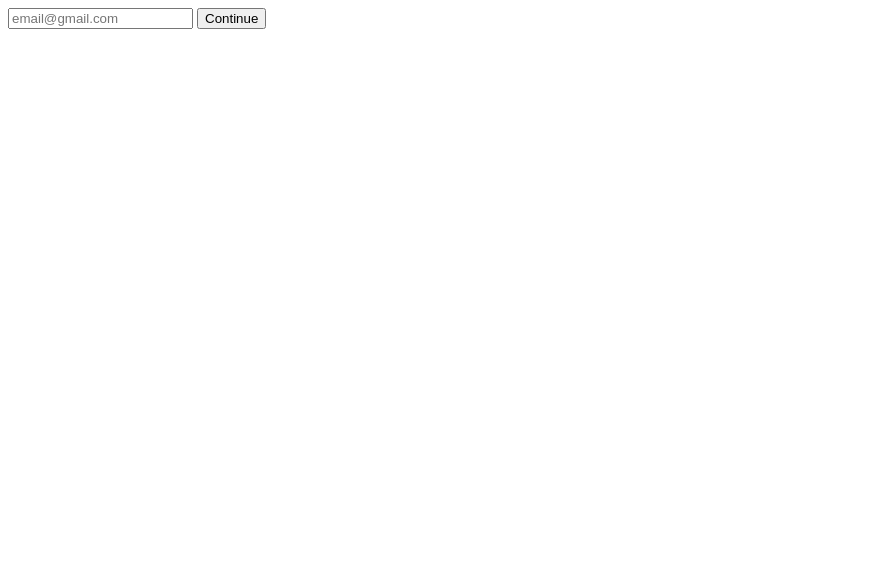
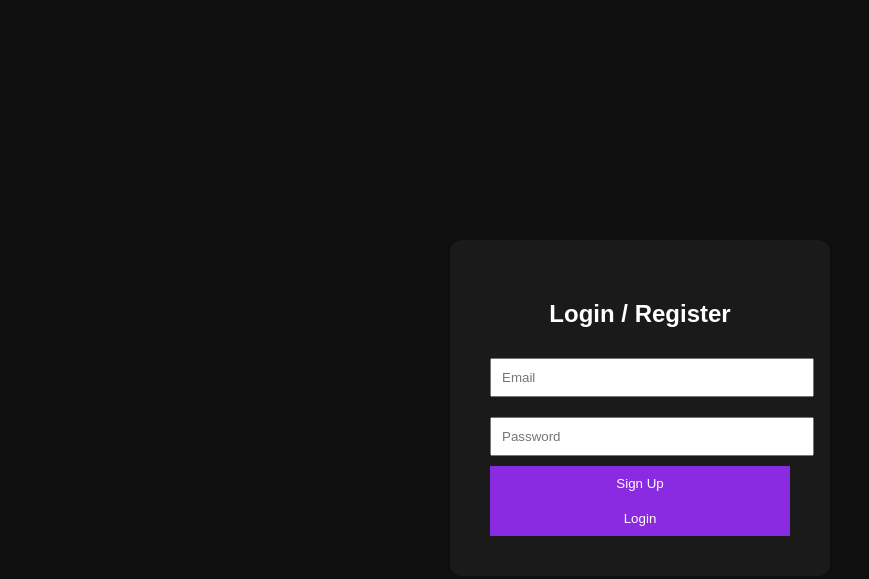
Before and after one commit to rasooltorabi/contenthooks, a website: page login.html in a window 1280 px wide. Shown: the whole page, without its empty margins (0-869 px from the left). Drawn offline with nearby package versions, Linux system fonts and the light colour scheme.

Commit message:
Update login.html

```diff
--- a/login.html
+++ b/login.html
@@ -1,12 +1,99 @@
-<input id="email" placeholder="email@gmail.com">
-<button onclick="login()">Continue</button>
+<!DOCTYPE html>
+<html>
+<head>
+  <title>Login - ContentHooks</title>
+  <script src="https://cdn.jsdelivr.net/npm/@supabase/supabase-js@2"></script>
+  <style>
+    body {
+      background:#0f0f0f;
+      color:white;
+      font-family:Arial;
+      display:flex;
+      justify-content:center;
+      align-items:center;
+      height:100vh;
+    }
+    .box {
+      background:#1a1a1a;
+      padding:40px;
+      border-radius:12px;
+      text-align:center;
+      width:300px;
+    }
+    input {
+      width:100%;
+      padding:10px;
+      margin:10px 0;
+    }
+    button {
+      padding:10px;
+      width:100%;
+      background:#8a2be2;
+      border:none;
+      color:white;
+      cursor:pointer;
+    }
+  </style>
+</head>
+<body>
+
+<div class="box">
+  <h2>Login / Register</h2>
+  <input type="email" id="email" placeholder="Email">
+  <input type="password" id="password" placeholder="Password">
+  <button onclick="signUp()">Sign Up</button>
+  <button onclick="signIn()">Login</button>
+</div>
 
 <script>
-async function login(){
-const email=document.getElementById("email").value;
-const res=await fetch("/api/login",{method:"POST",body:JSON.stringify({email})});
-const user=await res.json();
-localStorage.setItem("user",JSON.stringify(user));
-location.href="dashboard.html";
+const supabase = window.supabase.createClient(
+  "https://ahgbyhfkympjbfcersjr.supabase.co",
+  "sb_publishable_JxKNAiV9cp87yREbtVpI6w_lQ3fzpWZ"
+);
+
+async function signUp() {
+  const email = document.getElementById("email").value;
+  const password = document.getElementById("password").value;
+
+  const { data, error } = await supabase.auth.signUp({
+    email,
+    password
+  });
+
+  if(error){
+    alert(error.message);
+    return;
+  }
+
+  // ساخت پروفایل
+  await supabase.from("profiles").insert([
+    {
+      id: data.user.id,
+      email: data.user.email
+    }
+  ]);
+
+  alert("Account created!");
+  window.location.href = "dashboard.html";
+}
+
+async function signIn() {
+  const email = document.getElementById("email").value;
+  const password = document.getElementById("password").value;
+
+  const { error } = await supabase.auth.signInWithPassword({
+    email,
+    password
+  });
+
+  if(error){
+    alert(error.message);
+    return;
+  }
+
+  window.location.href = "dashboard.html";
 }
 </script>
+
+</body>
+</html>
```
